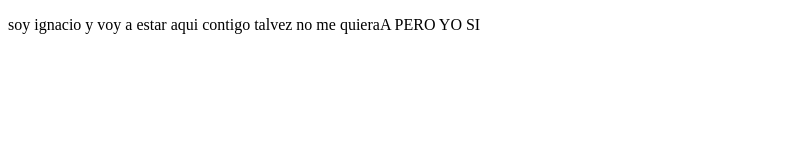
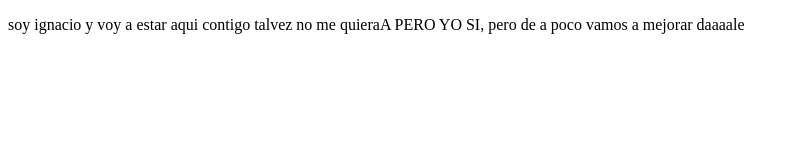
Before and after one commit to vegaCH/proyectodemocursoprework, a plain HTML site: page index.html in a window 1280 px wide. Shown: the whole page, without its empty margins (0-799 px from the left). Drawn offline with Linux system fonts and the light colour scheme.

Commit message:
agregue lo que estoy haciendo

```diff
--- a/index.html
+++ b/index.html
@@ -11,7 +11,9 @@
 <body>
     <p>
         soy ignacio y voy a estar aqui contigo
-        talvez no me quieraA PERO YO SI
+        talvez no me quieraA PERO YO SI, pero de a poco vamos a mejorar
+        daaaale
+
     </p>
 </body>
 </html>
```
